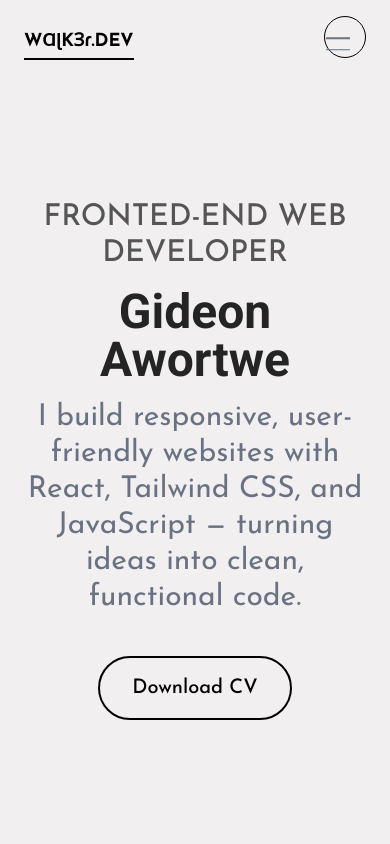
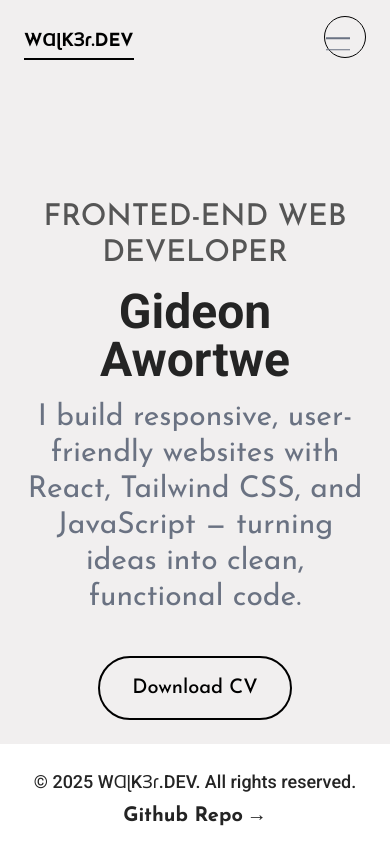
Before and after one commit to Walker-Gideon/walker.dev, a React (Vite) app: page / in a window 390 px wide. Shown: the top 844 px of the page. Built offline with nearby package versions, Linux system fonts and the light colour scheme; a web font is replaced by a local one.

Commit message:
Added responsiveness to the footer section

```diff
--- a/src/App.jsx
+++ b/src/App.jsx
@@ -23,7 +23,7 @@ function App() {
         <Contact />
       </div>
 
-      {/* <Footer /> */}
+      <Footer />
     </div>
   );
 }
--- a/src/components/Footer.jsx
+++ b/src/components/Footer.jsx
@@ -3,9 +3,9 @@ function Footer() {
   const curYear = curDate.getFullYear();
 
   return (
-    <div className="w-full h-15 px-8 py-6 sticky bottom-0 z-40 bg-white">
-      <footer className="mb-5 flex items-center justify-between">
-        <div className="text-[1rem] font-medium speial-font">
+    <div className="w-full h-15 small:h-25 medium:h-15 px-8 py-6 sticky bottom-0 z-40 bg-white">
+      <footer className="mb-5 flex small:flex-col medium:flex-row items-center justify-between small:gap-1.5">
+        <div className="text-[1rem] medium:text-[1rem] small:text-lg medium:text-xl font-medium speial-font">
           <p>
             &copy; <span>{curYear}</span>{" "}
             <span className="uppercase">Wɑɭkɜɾ.dev</span>. All rights reserved.
@@ -13,7 +13,7 @@ function Footer() {
         </div>
 
         <div>
-          <button className="flex itmes-center gap-1 text-[1rem] font-bold cursor-pointer transition-all duration-300 hover:gap-1.5">
+          <button className="flex itmes-center gap-1 text-[1rem] medium:text-[1rem] small:text-xl font-bold cursor-pointer transition-all duration-300 hover:gap-1.5">
             Github Repo <span>&rarr;</span>
           </button>
         </div>
```
